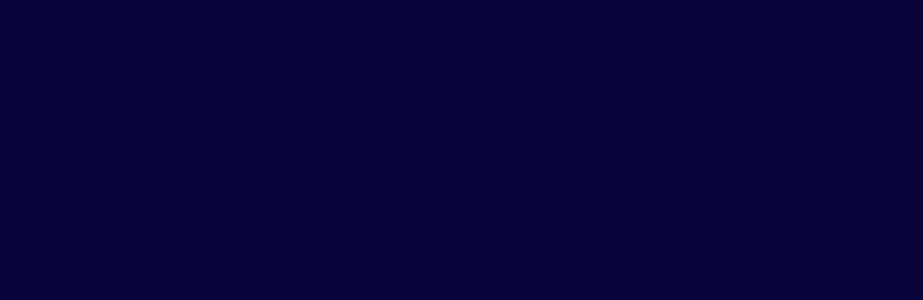
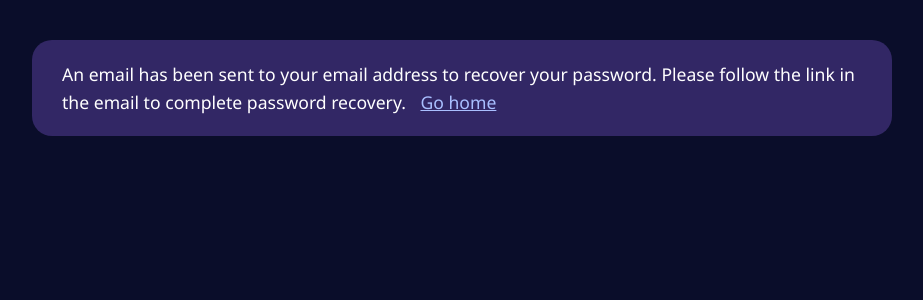
Before and after one commit to aivenluxx/diploma-application.github.io, a React (Create React App) app in the folder my-app/: page /emailpasswordrecovery in a window 1280 px wide. Before the commit this address had no page. Shown: the top 300 px of the page, without its empty margins (178-1101 px from the left). Built offline with nearby package versions, Linux system fonts and the light colour scheme; what react-head would draw is missing.

Commit message:
added several pages, created fundamentals for telegram bot

```diff
--- a/my-app/src/App.js
+++ b/my-app/src/App.js
@@ -2,6 +2,9 @@ import { Routes, Route } from 'react-router-dom';
 import MainPage from './components/MainPage/MainPage';
 import LoginPage from './components/LoginPage/LoginPage';
 import RegisterPage from './components/RegisterPage/RegisterPage';
+import PasswordRenewal from './components/PasswordRenewal/PasswordRenewal';
+import EmailPasswordRecovery from './components/E-mailPasswordRecovery/EmailPasswordRecovery';
+import EmailConfirmLetter from './components/E-mailConfirmLetter/EmailConfirmLetter';
 
 function App() {
   return (
@@ -10,6 +13,9 @@ function App() {
         <Route path="/" element={<MainPage />} />
         <Route path="/register" element={<RegisterPage />} />
         <Route path="/login" element={<LoginPage />} />
+        <Route path ="/passwordrecovery" element = {<PasswordRenewal/>} />
+        <Route path ="/emailpasswordrecovery" element = {<EmailPasswordRecovery/>} />
+        <Route path ="/emailconfirmationletter" element = {<EmailConfirmLetter/>} />
       </Routes>
     </div>
   );
--- /dev/null
+++ b/my-app/src/components/E-mailConfirmLetter/EmailConfirmLetter.jsx
@@ -0,0 +1,16 @@
+import React, { Component } from 'react'
+import "../../styles/EmailRecovery/EmailRecovery.css"
+import { Link } from 'react-router-dom'
+
+export default class EmailConfirmLetter extends Component {
+  render() {
+    return (
+      <div className="confirmation-container">
+        <div className="confirmation-message">
+        An email has been sent to your email address to confirm your account.
+        Please follow the link in the email to complete your registration. <Link to ='/'>Go home</Link>
+        </div>
+        </div>
+    )
+  }
+}
--- /dev/null
+++ b/my-app/src/components/E-mailPasswordRecovery/EmailPasswordRecovery.jsx
@@ -0,0 +1,17 @@
+import React, { Component } from 'react'
+import { Link } from 'react-router-dom'
+import "../../styles/EmailRecovery/EmailRecovery.css"
+
+
+export default class EmailPasswordRecovery extends Component {
+  render() {
+    return (
+       <div className="confirmation-container">
+        <div className="confirmation-message">
+        An email has been sent to your email address to recover your password.
+        Please follow the link in the email to complete password recovery. <Link to ='/'>Go home</Link>
+        </div>
+        </div>
+    )
+  }
+}
--- a/my-app/src/components/LoginPage/LoginPage.jsx
+++ b/my-app/src/components/LoginPage/LoginPage.jsx
@@ -21,7 +21,7 @@ const LoginForm = () => {
 
         <div className="login-links">
           <Link to = "/register">Not registered?</Link>
-          <Link to = "/passwordrenewal">Forgot password?</Link>
+          <Link to = "/passwordrecovery">Forgot password?</Link>
         </div>
 
         <button className="login-button">Login</button>
--- a/my-app/src/components/MainPage/Speedometer.jsx
+++ b/my-app/src/components/MainPage/Speedometer.jsx
@@ -18,7 +18,7 @@ const Speedometer = () => {
   };
 
   const accelerate = () => {
-    setSpeed((prevSpeed) => Math.min(prevSpeed + 10, 280));
+    setSpeed((prevSpeed) => Math.min(prevSpeed + 10, 330));
   };
 
   const decelerate = () => {
--- /dev/null
+++ b/my-app/src/components/PasswordRenewal/PasswordRenewal.jsx
@@ -0,0 +1,34 @@
+import React from 'react';
+import "../../styles/LoginPage/LoginPage.css";
+import { IoSpeedometerOutline } from "react-icons/io5";
+import { Meta } from 'react-head';
+import { useNavigate } from 'react-router-dom';
+
+const PasswordRenewal = () => {
+  const navigate = useNavigate();
+
+  const handleRecoverPassword = () => {
+    navigate('/emailpasswordrecovery');
+  };
+
+  return (
+    <>
+      <Meta name="viewport" content="width=device-width, initial-scale=1.0" />
+      <div className="login-background">
+        <div className="login-container">
+          <h2 className="login-title">
+            Speedster <IoSpeedometerOutline style={{ fontSize: '28px', color: 'white' }} />
+          </h2>
+          <label className="login-label">E-mail</label>
+          <input type="text" className="login-input" />
+
+          <button className="login-button" onClick={handleRecoverPassword}>
+            Recover password
+          </button>
+        </div>
+      </div>
+    </>
+  );
+};
+
+export default PasswordRenewal;
--- a/my-app/src/components/RegisterPage/RegisterPage.jsx
+++ b/my-app/src/components/RegisterPage/RegisterPage.jsx
@@ -2,8 +2,15 @@ import React from 'react';
 import '../../styles/RegisterPage/RegisterPage.css';
 import { IoSpeedometerOutline } from "react-icons/io5";
 import { Meta } from 'react-head';
+import { useNavigate } from 'react-router-dom';
 
-const RegisterPage = () => {
+const RegisterPage= () => {
+  const navigate = useNavigate();
+
+  const handleConfirmLetter = () => {
+    navigate('/emailconfirmationletter');
+  };
+
   return (
     <>
       <Meta name="viewport" content="width=device-width, initial-scale=1.0" />
@@ -29,7 +36,7 @@ const RegisterPage = () => {
           <label className="registration-label">Repeat password</label>
           <input type="password" className="registration-input" />
 
-          <button className="registration-button">Complete registration</button>
+          <button className="registration-button" onClick={handleConfirmLetter}>Complete registration</button>
         </div>
       </div>
     </>
--- /dev/null
+++ b/my-app/src/styles/EmailRecovery/EmailRecovery.css
@@ -0,0 +1,31 @@
+.confirmation-container {
+  background-color: #0a0d2a; /* тёмный фон страницы */
+  height: 100vh;
+  display: flex;
+  justify-content: center;
+  align-items: flex-start;
+  padding-top: 40px;
+  font-family: 'Segoe UI', Tahoma, Geneva, Verdana, sans-serif;
+}
+
+.confirmation-message {
+  background-color: #322765; /* фиолетовый блок */
+  color: #ffffff;
+  padding: 20px 30px;
+  border-radius: 20px;
+  max-width: 800px;
+  text-align: left;
+  font-size: 1.1rem;
+  line-height: 1.6;
+}
+
+.confirmation-message a {
+  color: #a9bfff;
+  margin-left: 10px;
+  text-decoration: underline;
+  transition: color 0.2s ease;
+}
+
+.confirmation-message a:hover {
+  color: #d0dfff;
+}
--- a/my-app/src/styles/MainPage/Speedometer.css
+++ b/my-app/src/styles/MainPage/Speedometer.css
@@ -123,9 +123,9 @@ html {
   width: 42%;
   height: 2px;
   background-color: red;
-  transform-origin: 120% 50%; /* Вращение вокруг правого края */
-  transform: rotate(180deg); /* Начальный поворот на 180 градусов */
-  transform: rotate(calc(180deg + 0deg)); /* Для динамического управления углом */
+  transform-origin: 100% 50%; /* Вращение вокруг правого края */
+  transform: rotate(280deg); /* Начальный поворот на 180 градусов */
+  transform: rotate(calc(280deg + 0deg)); /* Для динамического управления углом */
 }
 
 .digital-speedometer p {
```
Also changed, not shown: 1 other file (tests, documents, lock files or other folders).
